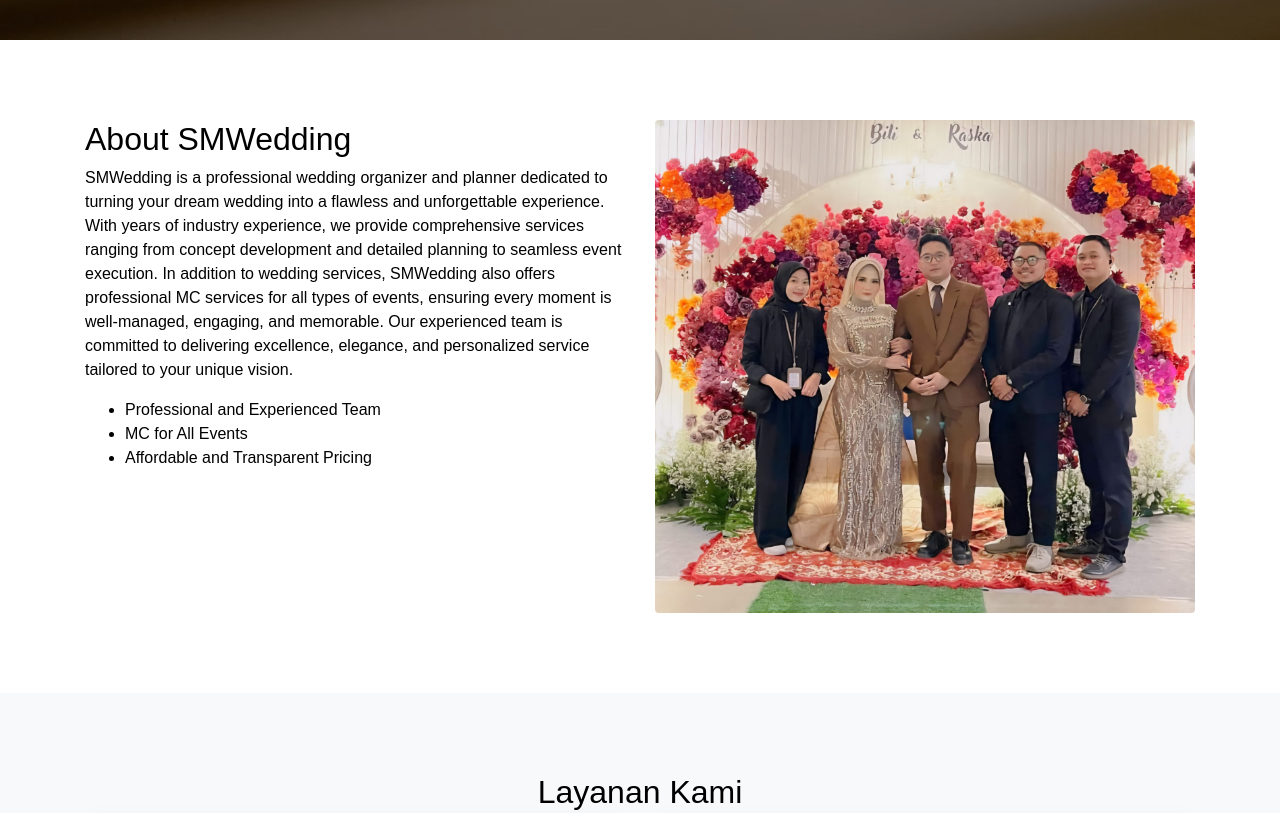
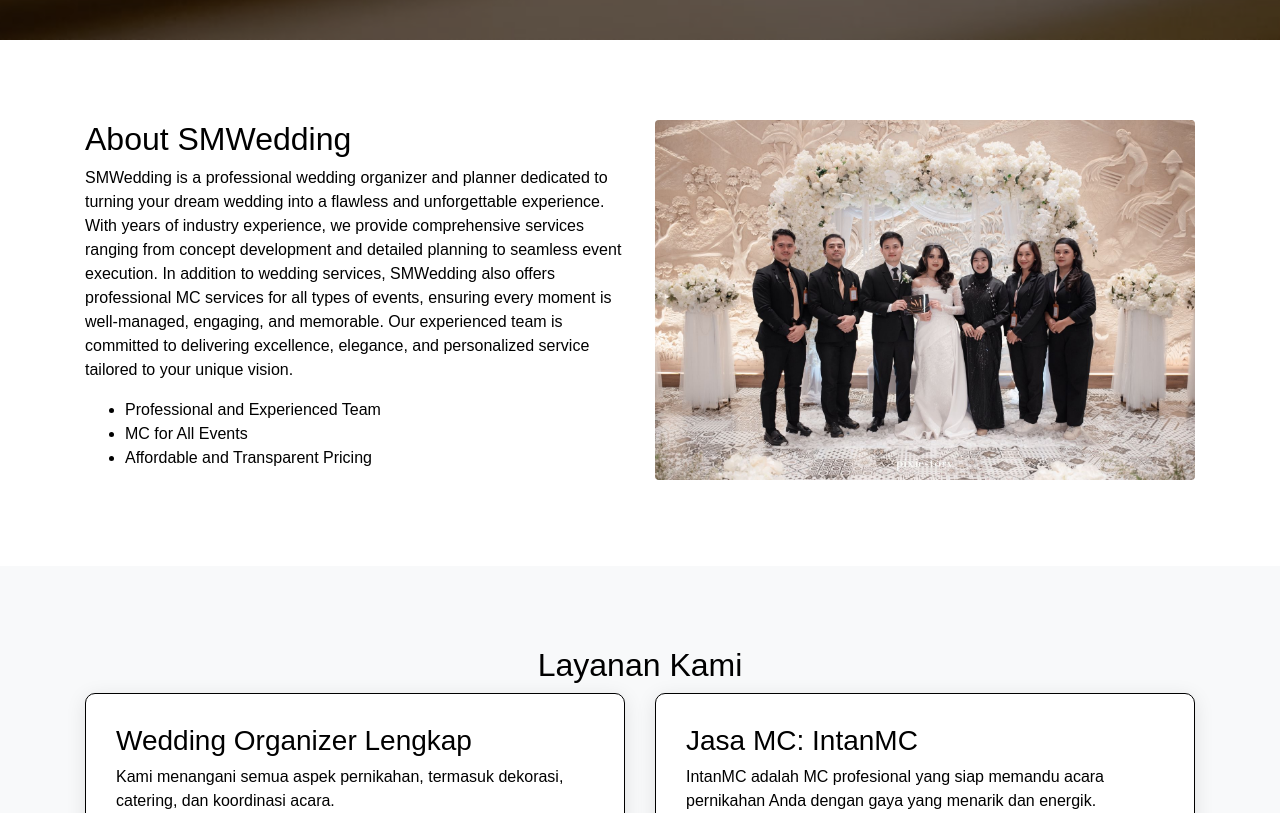
Before and after one commit to ArifAmarudin/smwedding-website, a plain HTML site: page index.html in a window 1280 px wide. Shown: the part 780-1593 px from the top of the page. Drawn offline with nearby package versions, Linux system fonts and the light colour scheme.

Commit message:
update layout dan tambah foto

```diff
--- a/index.html
+++ b/index.html
@@ -180,7 +180,7 @@
                     </ul>
                 </div>
                 <div class="col-md-6">
-                    <img src="foto4.jpeg" alt="About SMWedding" class="img-fluid rounded">
+                    <img src="foto7.jpeg" alt="About SMWedding" class="img-fluid rounded">
                 </div>
             </div>
         </div>
```
Also changed, not shown: foto7.jpeg (added), foto8.jpeg (added).
